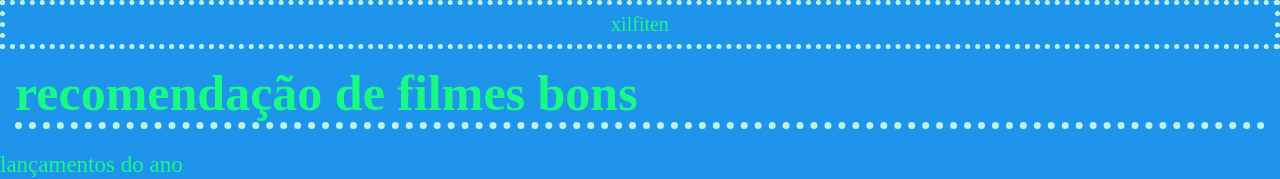
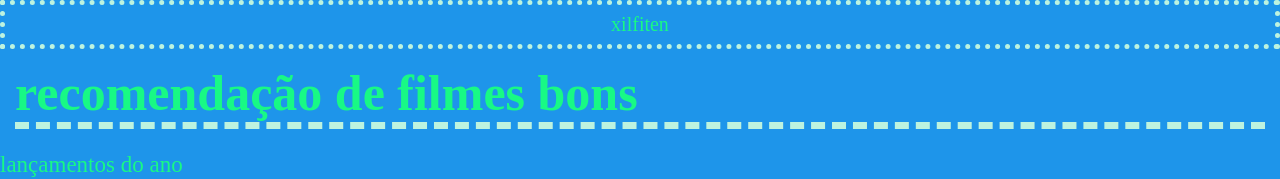
Before and after one commit to AnaRita172/Alura-flix, a plain HTML site: page index.html in a window 1280 px wide. Shown: the top 179 px of the page. Drawn offline with Linux system fonts and the light colour scheme; a web font is replaced by a local one.

```diff
--- a/style.css
+++ b/style.css
@@ -13,7 +13,7 @@ header{
 }
 h1{
     font-size: 50px;
-    border-bottom: dotted 7px  rgb(189, 243, 223);
+    border-bottom: dashed 7px  rgb(189, 243, 223);
     margin: 15px;
 }
 p{
```
